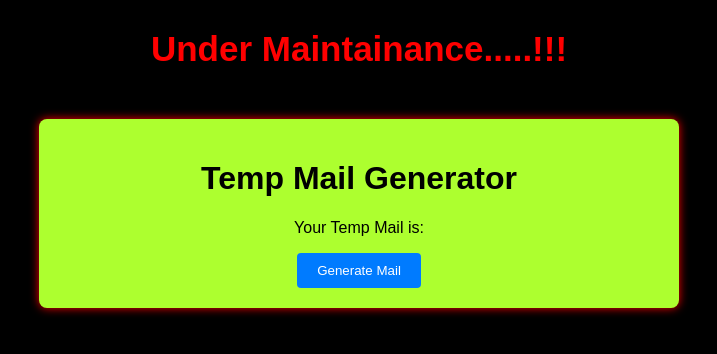
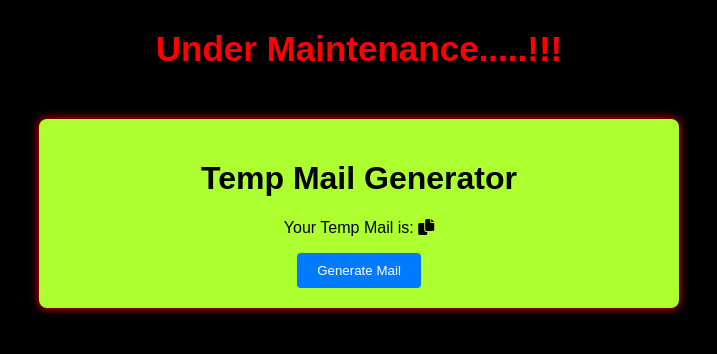
Before and after one commit to Handykiller/temp-mail-gen, a website: page index.html in a window 1280 px wide. Shown: the whole page, without its empty margins (281-998 px from the left). Drawn offline with Linux system fonts and the light colour scheme.

Commit message:
Update index.html

```diff
--- a/index.html
+++ b/index.html
@@ -6,15 +6,25 @@
     <meta name="viewport" content="width=device-width, initial-scale=1.0">
     <title>Temporary Email</title>
     <link rel="stylesheet" href="style.css">
+    <link rel="stylesheet" href="https://cdnjs.cloudflare.com/ajax/libs/font-awesome/6.0.0-beta3/css/all.min.css">
 </head>
 <body>
-    <h2>Under Maintainance.....!!!</h2>
+    <h2>Under Maintenance.....!!!</h2>
     <div class="container">
         <h1>Temp Mail Generator</h1>
-        <p>Your Temp Mail is: <span id="email"></span></p>
+        <p>Your Temp Mail is: <span id="email"></span> <i id="copy-icon" class="fas fa-copy" onclick="copyEmail()"></i></p>
         <button onclick="generateEmail()">Generate Mail</button>
     </div>
-
+    <script>
+        function copyEmail() {
+            const email = document.getElementById("email").innerText;
+            navigator.clipboard.writeText(email).then(() => {
+                alert("Email copied to clipboard!");
+            }).catch(err => {
+                console.error("Failed to copy email: ", err);
+            });
+        }
+    </script>
     <script src="script.js"></script>
 </body>
 </html>
```
